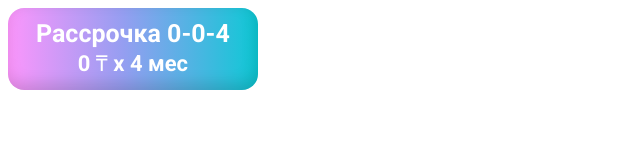
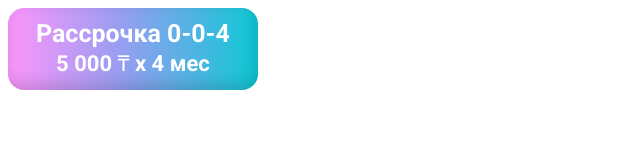
Before and after one commit to nurbekzhussip/bnpl-button, a plain HTML site: page index.html in a window 1280 px wide. Shown: the full height of the page, 0-640 px from the left. Drawn offline with Linux system fonts and the light colour scheme.

Commit message:
refactor: change value

```diff
--- a/index.html
+++ b/index.html
@@ -45,7 +45,7 @@
     </style>
   </head>
   <body>
-    <button id="bnplButton"></button>
+    <button id="bnplButton" data-value="20000"></button>
 
     <script type="text/javascript">
       window.addEventListener("DOMContentLoaded", () => {
```
